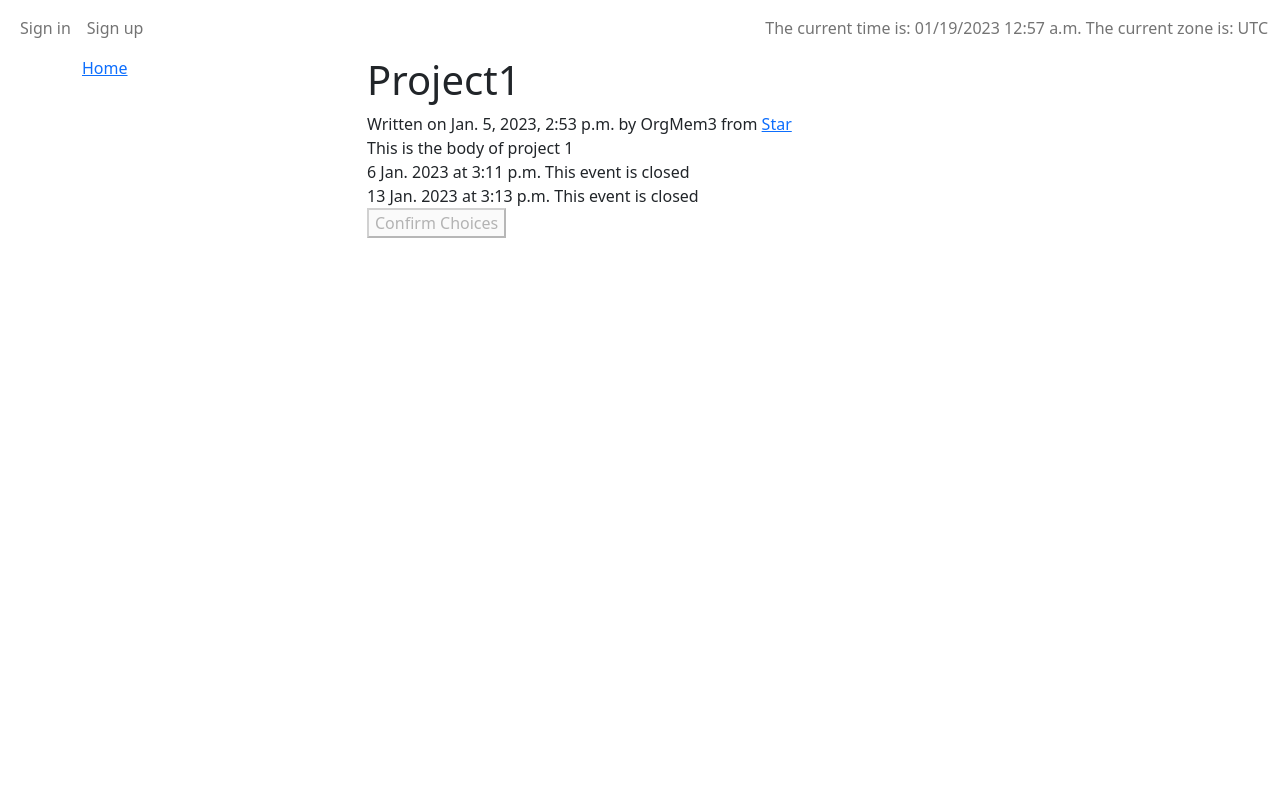
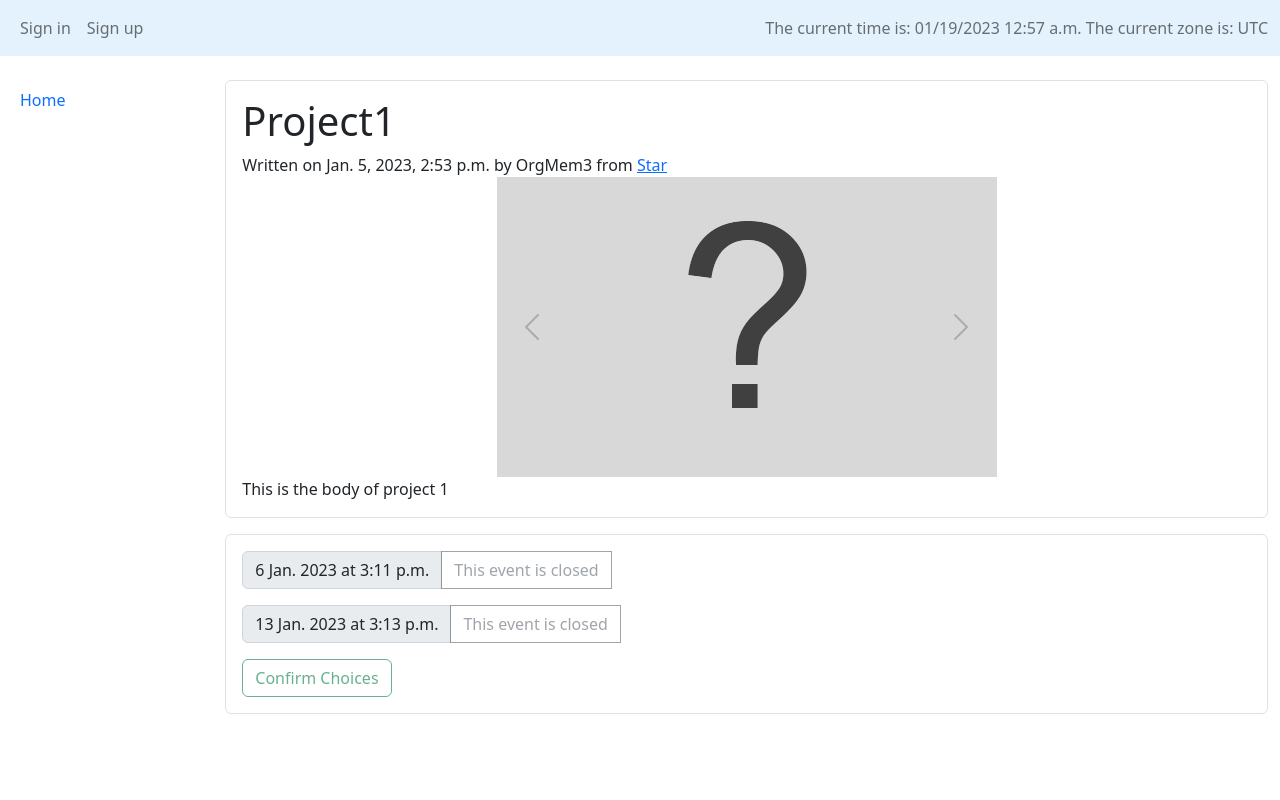
Before and after one commit to TheLostHermit/MIM3, a Django app: page /Forum/details/3 in a window 1280 px wide. Run offline with Django 4.2, Linux system fonts and the light colour scheme; data comes from the database, SQL or seed files in the repository; both versions use the stored data as it was after the commit; some libraries are stand-ins or nearby versions.

Commit message:
fixed carousel, fixed top and side bar, added border divs, styled view post page etc

```diff
--- a/MIM3/Forum/templates/Forum/dash_pages/org_posts.html
+++ b/MIM3/Forum/templates/Forum/dash_pages/org_posts.html
@@ -17,7 +17,7 @@ Post Dashboard
     <!-- Displaying each post from the post_list -->
 
     {% for post in post_list %}
-    <div class="border border-3">
+    <div class="bar-in rounded structure border mb-3 p-3">
 
 
         <h1><a href="{% url 'detail_view' pk=post.pk %}">{{ post.title }}</a></h1>
@@ -47,7 +47,7 @@ Post Dashboard
                 <!-- the user can either send a message to a group or see the list of people in it -->
 
                 <!-- because i can't put the submit buttons in line with the form I used the generic row/column approach-->
-                <div class="row">
+                <div class="row g-0 align-items-center">
 
                     <div class="col">
                         {% crispy post.get_volunteer_search_form post.get_volunteer_search_form.helper %}
--- a/MIM3/Forum/templates/Forum/layouts/sidebar_layout.html
+++ b/MIM3/Forum/templates/Forum/layouts/sidebar_layout.html
@@ -35,14 +35,13 @@
     </head>
 
     <body>
-        <nav class="navbar navbar-expand-lg bg-body-tertiary">
 
+    <nav class="navbar navbar-expand-md fixed-top" style="background-color: #e3f2fd;">
 
         {% load tz %}
         {% get_current_timezone as TIME_ZONE %}
 
         <!-- all the things that appear in the top of the document appear here -->
-
         <div id = "topbar" class="container-fluid">
 
             <div class="collapse navbar-collapse">
@@ -52,8 +51,9 @@
                     <span class="navbar-text">
                         Signed in as {{ request.user.username }}
                     </span>
-                <a class="nav-link" href="{% url 'sign_out' %}">Sign out</a> <br>
-                <a class="nav-link" href="{% url 'edit_profile' %}">Edit profile</a> <br>
+                    <a class="nav-link" href="{% url 'sign_out' %}">Sign out</a>
+                    <a class="nav-link" href="{% url 'edit_profile' %}">Edit profile</a>
+
                     {% else %}
 
                     <!-- if the user is not logged in these links show -->
@@ -76,45 +76,47 @@
     </nav>
 
         <!-- Using Bootstrap's row and column classes temporarily until styling is done -->
-        <div class="container container-fluid">
+        <div class="container-fluid" style="margin-top:80px">
 
         <!-- when using the sidebar the row/column dynamic won't be needed anymore because the sidebar
         will already be on the side -->
         <div class = "row">
 
             <!-- div with all the links that appear in the sidebar-->
-            <div id ="sidebar" class = "col-3 side-navbar active-nav d-flex flex-wrap flex-column">
-                <div class="d-grid gap-2"
+            <div id ="sidebar" class = "col-2 px-1 h-100 position-fixed">
+                <div class="nav flex-column">
 
                     <!-- whether or not the user is logged in they can go to the home page
                     (you can make this link the organization logo)-->
-                    <a href="{% url 'index' %}">Home</a> <br>
-
+                    <ul class="nav nav-pills flex-column mb-auto">
+                        <li class="nav-item"><a class="nav-link" href="{% url 'index' %}">Home</a>
+                        </li>
                     <!-- links that only appear to logged in users-->
                     {% if user.is_authenticated %}
 
-                        <a href="{% url 'pinned_view' %}">Pinned Organizations</a> <br>
-                        <a href="{% url 'your_project_view' %}">Your Dashboard</a> <br>
-                        <a href="{% url 'profile_view' pk=user.pk %}">See your profile</a> <br>
-                        <a href="{% url 'received_messages' %}">Received Messages</a> <br>
+                        <li class="nav-item"><a class="nav-link" href="{% url 'pinned_view' %}">Pinned Organizations</a> </li>
+                        <li class="nav-item"><a class="nav-link" href="{% url 'your_project_view' %}">Your Dashboard</a></li>
+                        <li class="nav-item"><a class="nav-link" href="{% url 'profile_view' pk=user.pk %}">See your profile</a> </li>
+                        <li class="nav-item"><a class="nav-link" href="{% url 'received_messages' %}">Received Messages</a> </li>
 
                         <!-- links that only appear to members of an organization -->
                         {% if perms.Forum.can_post %}
 
-                            <a href="{% url 'create_post' %}">Create a post</a> <br>
-                            <a href="{% url 'manage_posts_view' %}">Organization Dashboard</a> <br>
-                            <a href="{% url 'sent_messages' %}">Sent Messages</a> <br>
+                            <li class="nav-item"><a class="nav-link" href="{% url 'create_post' %}">Create a post</a></li>
+                            <li class="nav-item"><a class="nav-link" href="{% url 'manage_posts_view' %}">Organization Dashboard</a> </li>
+                            <li class="nav-item"><a class="nav-link" href="{% url 'sent_messages' %}">Sent Messages</a> </li>
 
                         {% endif %}
 
                     {% endif %}
+                    </ul>
                 </div>
 
             <!-- end of the side bar div -->
             </div>
 
             <!-- div with all the information to the right of the page -->
-            <div id = "body" class = "col">
+            <div id = "body" class = "col offset-2">
 
                 <!--- start of content to the right of the sidebar -->
                 {% localtime on %}
--- a/MIM3/Forum/templates/Forum/post_pages/view_post.html
+++ b/MIM3/Forum/templates/Forum/post_pages/view_post.html
@@ -11,36 +11,53 @@
 
 {% block body %}
 
+<div class="bar-in rounded structure border mb-3 p-3">
     <!-- title of the post -->
     <h1>{{ post.title }}</h1>
 
     <!-- information about the post -->
     Written on {{ post.timestamp }} by {{ post.author }} from <a href="{% url 'organization_view' pk=post.organization.pk %}">{{ post.organization }}</a>
 
+    {% if post.related_images.all %}
+    <div class="mx-auto" style="width: 50%;" align="center">
+        <div id="image-carousel" class="carousel slide">
+            <div class="carousel-inner">
+
                 <!-- for each image of the post -->
-<div class="carousel slide">
-    <div class="carousel-inner">
                 {% for image in post.related_images.all %}
                     <!-- display the image -->
-            <div class="carousel-item">
-                <img src="{{ image.image.url }}" class="d-block w-100" alt="{{ image.image }}">
+                    <div class="carousel-item active">
+                        <img src="{{ image.image.url }}" class="d-block w-10 " alt="{{ image.image }}">
                     </div>
                 {% empty %}
                     No images were found
 
                 {% endfor %}
             </div>
+
+            <button class="carousel-control-prev" type="button" data-bs-target="#image-carousel" data-bs-slide="prev" data-bs-theme="light">
+                <span class="carousel-control-prev-icon" aria-hidden="true" style="filter: invert(50%)"></span>
+                <span class="visually-hidden">Previous</span>
+            </button>
+            <button class="carousel-control-next" type="button" data-bs-target="#image-carousel" data-bs-slide="next">
+                <span class="carousel-control-next-icon" aria-hidden="true" style="filter: invert(50%)"></span>
+                <span class="visually-hidden">Next</span>
+            </button>
         </div>
+    </div>
+
+    {% endif %}
 
 <!-- main content of the post -->
 {{ post.body }}
 
 <!-- sees if the user is logged in to prevent form inputs -->
 <input type="hidden" id="user-logged-in" value="{{user.is_authenticated}}">
+</div>
 
 {% if post.is_project %}
 
-    <div>
+    <div class="bar-in rounded structure border mb-3 p-3">
 
     <!-- form to input volunteer choices (needs styling but don't do anything but change classes and add other elements)-->
     <form action="{% url 'change_bids' %}" method="post" name="volunteer_form">
@@ -49,8 +66,9 @@ Written on {{ post.timestamp }} by {{ post.author }} from <a href="{% url 'organ
         <input type="hidden" name="post-event-ids" value="{{ post_event_ids }}">
 
         {% for event in post.project_times.all %}
+        <div class="input-group mb-3">
 
-            <label for="event-{{event.pk}}-btn">{{ event.datetime }}</label>
+            <label class="input-group-text">{{ event.datetime }}</label>
 
             {% if event.open %}
 
@@ -59,26 +77,27 @@ Written on {{ post.timestamp }} by {{ post.author }} from <a href="{% url 'organ
                 {% if event in chosen_events %}
 
                     <input type="hidden" name="event-{{event.pk}}-status" id="event-{{event.pk}}-status" value="volunteered">
-                    <button type="button" id="event-{{event.pk}}-btn" onclick="toggle_volunteer(this,{{event.pk}})">You volunteered for this event. Click to leave.</button>
+                    <button type="button" class="btn btn-outline-secondary" id="event-{{event.pk}}-btn" onclick="toggle_volunteer(this,{{event.pk}})">You volunteered for this event. Click to leave.</button>
 
                 {% else %}
 
                     <input type="hidden" name="event-{{event.pk}}-status" id="event-{{event.pk}}-status" value="not_volunteered">
-                    <button type="button" id="event-{{event.pk}}-btn" onclick="toggle_volunteer(this,{{event.pk}})">Volunteer for this event.</button>
+                    <button type="button" class="btn btn-outline-secondary" id="event-{{event.pk}}-btn" onclick="toggle_volunteer(this,{{event.pk}})">Volunteer for this event.</button>
 
                 {% endif %}
 
             {% else %}
-                This event is closed
+            <button type="button" class="btn btn-outline-secondary" disabled>This event is closed</button>
+
             {% endif %}
             <br>
-
+        </div>
         {% empty %}
             (No dates)
         {% endfor %}
 
         {% if post.project_times.all %}
-            <button type="submit">Confirm Choices</button>
+            <button class="btn btn-outline-success" type="submit">Confirm Choices</button>
         {% endif %}
 
     </form>
```
Also changed, not shown: MIM3/Forum/templates/Forum/auth_pages/signin.html (+15 -9 lines), MIM3/Forum/templates/Forum/dash_pages/user_bids.html (+14 -16 lines), MIM3/Forum/templates/Forum/main_pages/pinned.html (+11 -14 lines), MIM3/db.sqlite3, MIM3/media/post_images/Pfp_Night.jpg (deleted), MIM3/media/post_images/Rough_Comp_Neysa_1.JPG (deleted). Lines whose indentation alone changed are shown as unchanged.
